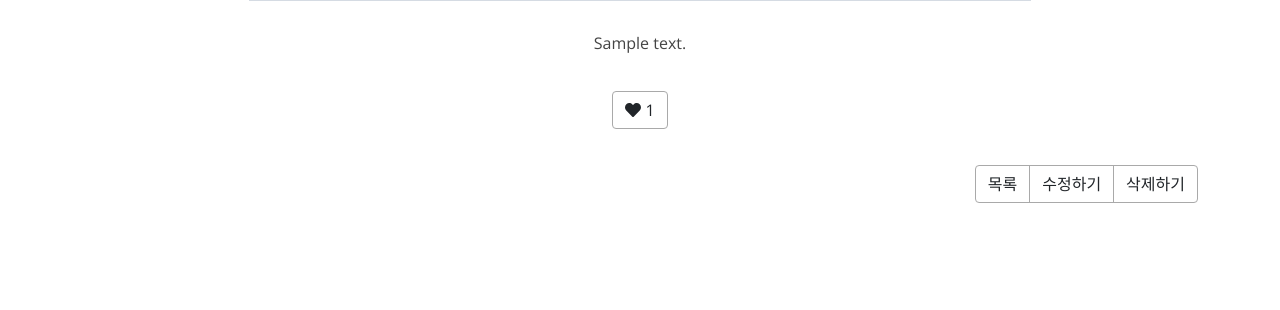
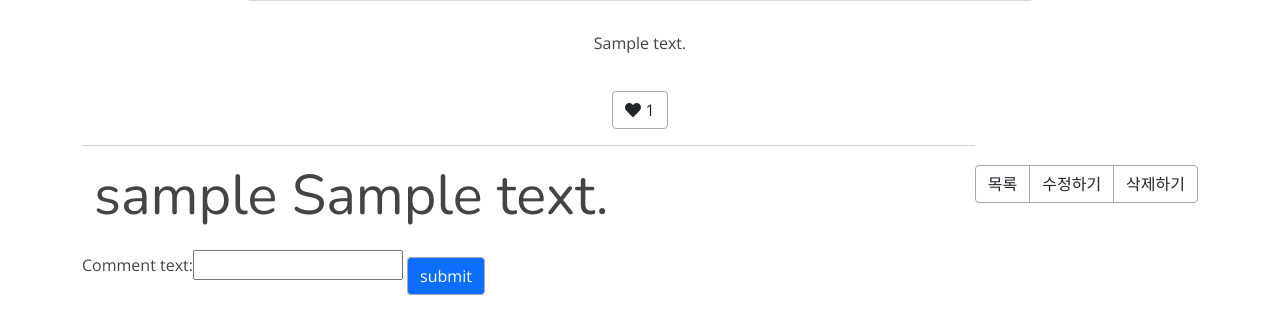
Before and after one commit to sohyunly/movepig, a Django app: page /posts/1/ in a window 1280 px wide. Shown: the part 1185-1495 px from the top of the page. Before the commit the page ends 1388 px from the top, so only its background shows below. Run offline with Django 3.2, Linux system fonts and the light colour scheme; a user stored in the database is signed in; tables that the repository leaves empty hold one stand-in row (values such as "Sample post"); grey boxes marked "Sample" are stand-in pictures; some libraries are stand-ins or nearby versions; some web fonts are replaced.

Commit message:
posts 댓글 기능 추가

```diff
--- a/movepig/urls.py
+++ b/movepig/urls.py
@@ -31,6 +31,7 @@ urlpatterns = [
     path('posts/<int:post_id>/update/', views.update, name='update'),
     path('posts/<int:post_id>/delete/', views.delete, name='delete'),
     path('posts/<int:post_id>/like/', views.like, name='like'),
+    # path('posts/<int:post_id>/comment/', views.comment, name='comment'),
     # path('detail/', views.detail, name='detail'),
     path('video/', views.video, name='video'),
     path('video/<int:video_id>/', views.videodetail, name='videodetail'),
--- a/posts/admin.py
+++ b/posts/admin.py
@@ -1,7 +1,8 @@
 from django.contrib import admin
-from .models import Post, Video
+from .models import Post, Video, Comment
 
 # Register your models here.
 
 admin.site.register(Post)
 admin.site.register(Video)
+admin.site.register(Comment)
--- /dev/null
+++ b/posts/forms.py
@@ -0,0 +1,7 @@
+from django import forms
+from .models import Post, Comment
+
+class CommentForm(forms.ModelForm):
+    class Meta:
+        model = Comment
+        fields = ["comment_text"]
--- a/posts/models.py
+++ b/posts/models.py
@@ -12,6 +12,7 @@ class Post(models.Model):
     created_at = models.DateTimeField()
     n_hit = models.PositiveIntegerField(default=0)
     liked_users = models.ManyToManyField(User, related_name='liked_posts')
+    # hashtags = models.ManyToManyField('Hashtag', blank=True)
 
     def __str__(self):
         if self.user:
@@ -43,3 +44,16 @@ class Video(models.Model):
     def vupdate_counter(self):
         self.v_hit = self.v_hit + 1
         self.save()
+
+# class Hashtag(models.Model):
+#     name = models.CharField(max_length=50)
+
+#     def __str__(self):
+#         return self.name
+
+class Comment(models.Model):
+    post_id = models.ForeignKey(Post, on_delete=models.CASCADE, related_name="comments")
+    comment_text = models.CharField(max_length=50, null=True)
+
+    def __str__(self):
+        return self.comment_text
--- a/posts/templates/posts/detail.html
+++ b/posts/templates/posts/detail.html
@@ -21,6 +21,10 @@
 
   .btn-group {
     float: right;
+  }
+
+  .comment {
+    margin-top: 100px;
   }
 
 </style>
@@ -84,8 +88,21 @@
   {% endif %}
 </div>
 
+<hr>
 
-
+{% for comment in post.comments.all %}
+<div class="jumbotron jumbotron-fluid">
+  <div class="container">
+    <h1 class="display-4"> {{post.user.get_username}} {{ comment.comment_text }}</h1>
+  </div>
+</div>
+{% endfor %}
+<form method="post">
+  {% csrf_token %}
+  {{ form }}
+  <input class="btn btn-primary" type="submit" value="submit">
+</form>
+</div>
 
 
     </div>
--- a/posts/templates/posts/posts.html
+++ b/posts/templates/posts/posts.html
@@ -13,7 +13,7 @@
             <table class="table table-hover">
                 <thead>
                     <tr>
-                        <th>No.</th>
+                        <!-- <th></th> -->
                         <th>작성자</th>
                         <th>제목</th>
                         <th>날짜</th>
@@ -26,7 +26,7 @@
                     {% for post in posts %}
 
                     <tr style="cursor: pointer;" onclick="location.href='{{post.id}}/'">
-                        <td>{{ post.id }}</td>
+                        <!-- <td></td> -->
                         <td>{{ post.user.get_username }}</td>
                         <td>{{ post.title }}</td>
                         <td>{{ post.created_at|date:'Y/m/d H:i' }}</td>
--- a/posts/views.py
+++ b/posts/views.py
@@ -4,6 +4,7 @@ from .models import Post, Video
 from django.urls import reverse
 from django.utils import timezone
 from django.contrib.auth.decorators import login_required
+from .forms import CommentForm
 
 
 def posts(request):
@@ -41,7 +42,17 @@ def detail(request, post_id):
     context = {
         'post' :  post
     }
-    return render(request, 'posts/detail.html', context)
+    if request.method == "POST":
+        form = CommentForm(request.POST)
+        if form.is_valid():
+            comment = form.save(commit=False)
+            comment.post_id = post
+            comment.comment_text = form.cleaned_data["comment_text"]
+            comment.save()
+            return redirect("detail", post_id)
+    else:
+        form = CommentForm()
+        return render(request, 'posts/detail.html', {"post":post, "form":form})
 
 @login_required
 def edit(request, post_id):
@@ -94,6 +105,8 @@ def like(request, post_id):
             pass
     return redirect('posts')
 
+
+
 def video(request):
     videos = Video.objects.all()
     context = {
```
Also changed, not shown: posts/migrations/0024_auto_20210330_1604.py (added), posts/migrations/0025_auto_20210330_1613.py (added), posts/migrations/0026_comment.py (added), posts/migrations/0027_auto_20210330_1638.py (added).
